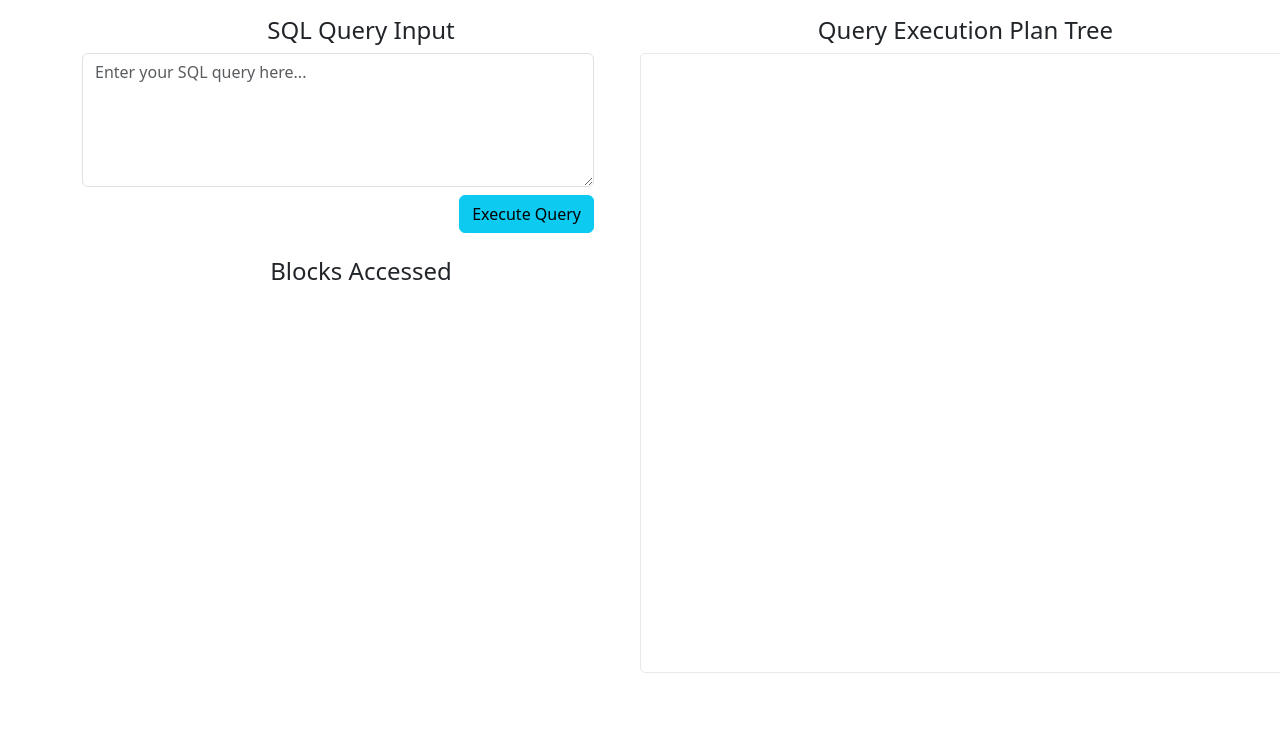
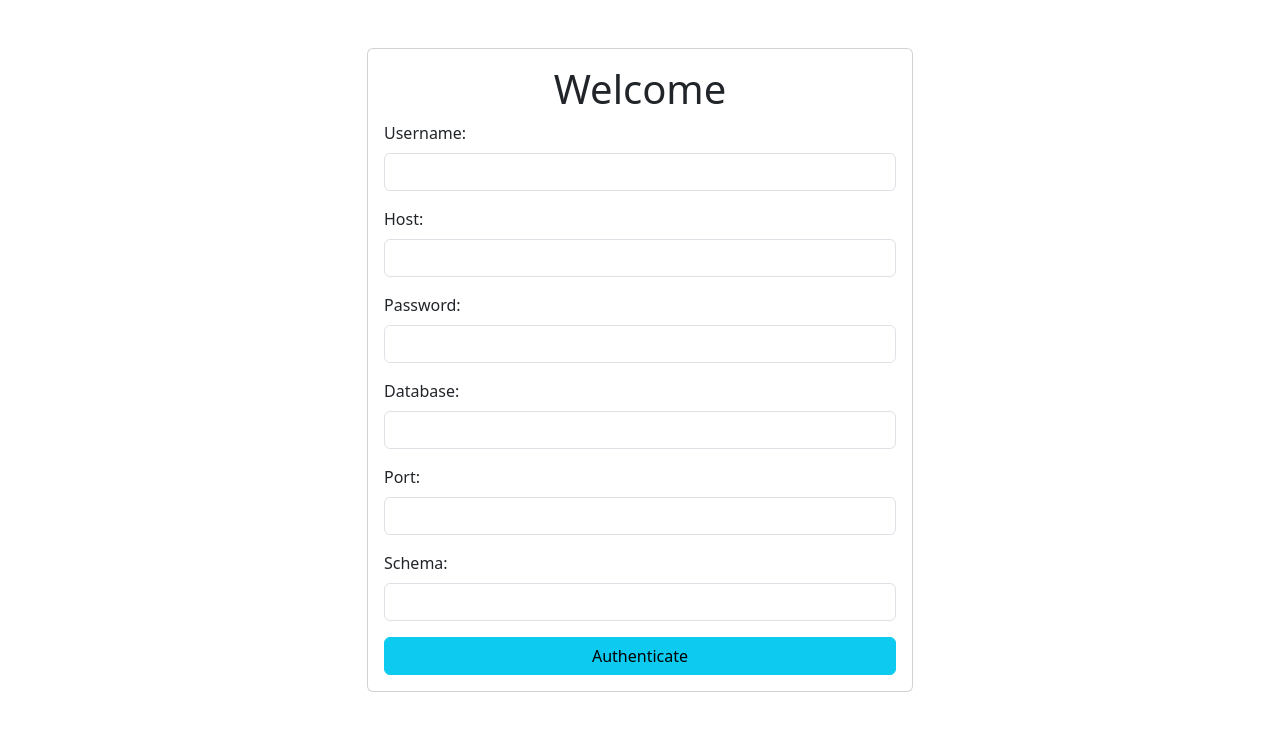
Before and after one commit to lakshya-aga/SC3020_Project_2, a React (Create React App) app in the folder interface/: page / in a window 1280 px wide. Shown: the top 730 px of the page. Built offline with nearby package versions, Linux system fonts and the light colour scheme.

Commit message:
Final UI Updates

```diff
--- a/interface/src/App.js
+++ b/interface/src/App.js
@@ -8,8 +8,8 @@ function App() {
   return (
     <Router>
       <Routes>
-        <Route path={'/login'} element={<Login/>}/>
-        <Route path={'/'} exact element={<MainPage />}/>
+        <Route path={'/'} element={<Login/>}/>
+        <Route path={'/app'} exact element={<MainPage />}/>
       </Routes>
     </Router>
   );
--- a/interface/src/QepVisualization.js
+++ b/interface/src/QepVisualization.js
@@ -39,6 +39,7 @@ const OrgChart = ({ data }) => {
   useEffect(() => {
     const chartDom = document.getElementById('orgChart');
     const myChart = echarts.init(chartDom);
+
     const option = {
       tooltip: {
         trigger: 'item',
@@ -187,6 +188,18 @@ const OrgChart = ({ data }) => {
           <p>Buffer Size: {data['Shared Hit Blocks']*8}</p>
           <p>Actual Rows: {data['Actual Rows']*8}</p>
           </div>);
+      } else if(data.name == 'Hash') {
+        generalContent = (
+          <div>
+          {data['Hash Buckets'] ? <p>Hash Buckets: {data['Hash Buckets']}</p> : null}
+          <p>Startup Cost: {data['Startup Cost']}</p>
+          <p>Total Cost: {data['Total Cost']}</p>
+          <p>Startup Time: {data['Actual Startup Time']}</p>
+          <p>Total Time: {data['Actual Total Time']}</p>
+          <p>No. of Buffers: {data['Shared Hit Blocks']}</p>
+          <p>Buffer Size: {data['Shared Hit Blocks']*8}</p>
+          <p>Actual Rows: {data['Actual Rows']*8}</p>
+          </div>);
       } else {
         generalContent = (
           <div>
@@ -212,12 +225,13 @@ const OrgChart = ({ data }) => {
               {blockAccessed.map((tableBlock) => {
                 const { tablename, blockaccessed} = tableBlock;
                 console.log(tablename)
+                console.log("Check:",displayedBlocks.start)
                 return blockaccessed.slice(displayedBlocks.start, displayedBlocks.end).map((blockInfo) => {
                   const { blocks, tuples } = blockInfo;
                   console.log("Blocks:",blocks)
                   console.log("Tuples:",tuples)
                   return (
-                    <div className={`col-md-${columnWidth}`} key={`${tablename}-${blocks}`}>
+                    <div className={`col-md-${columnWidth}`} key={`${tablename}-${blocks}`} style={{ width: '180px' }}>
                       <div className="card">
                         <div className="card-body">
                           <div className="text-center">
@@ -277,7 +291,7 @@ const OrgChart = ({ data }) => {
     return () => {
       myChart.dispose();
     };
-  }, [dataChart, activeTab,displayedBlocks.start, displayedBlocks.end, maxBlocksToRender]);
+  }, [dataChart, activeTab,displayedBlocks,displayedBlocks.start, displayedBlocks.end, maxBlocksToRender]);
 
   const closeModal = () => {
     setShowModal(false);
@@ -292,7 +306,7 @@ const OrgChart = ({ data }) => {
         contentLabel="Node Information"
         style={{
           content: {
-            width: '50%', // Adjust the width as needed
+            width: '45%', // Adjust the width as needed
             height: '50%', // Adjust the height as needed
             margin: 'auto', // Center the modal horizontally
           },
--- a/interface/src/components/DataBlocks.js
+++ b/interface/src/components/DataBlocks.js
@@ -83,12 +83,25 @@ const Datablocks = ({ data }) => {
     end: 100, // Initially display the first 100 blocks
   });
 
+
   const tupleSQL = data.tupleSQL;
 
   const blocksAccessed = data.blocksAccessed[0];
 
   const maxColumns = 3; // Maximum number of columns
   const columnWidth = 12 / maxColumns; // Bootstrap column width calculation
+
+  const [resetKey, setResetKey] = useState(0); // Introduce a reset key
+
+  useEffect(() => {
+    // Reset displayedBlocks to original settings when tupleSQL changes
+    setDisplayedBlocks({
+      start: 0,
+      end: 100,
+    });
+    // Increment the reset key to trigger a re-render
+    setResetKey((prevKey) => prevKey + 1);
+  }, [tupleSQL]);
 
   const handleBlockClick = (tablename, aliasname, blockNum) => {
     // Set selected block and show modal
@@ -126,10 +139,11 @@ const Datablocks = ({ data }) => {
     });
   };
 
+
   var maxTuples = JSON.parse(sessionStorage.getItem('maxTuples'));
 
   return (
-    <div className={'container mt-4'}>
+    <div key={resetKey} className={'container mt-4'}>
     <div className="d-flex justify-content-start" style={{ width: '40vw', height: '50vh', overflowY: 'auto' }}>
       <div className={`row row-cols-1 row-cols-md-${maxColumns} g-2`}>
         {blocksAccessed.map((tableBlock, index) => {
@@ -140,7 +154,7 @@ const Datablocks = ({ data }) => {
 
             const fillPercentage = (tuples/ maxTuples[tablename]) * 100; // Calculate fill percentage
             return (
-              <div className={`col-md-${columnWidth}`} key={`${tablename}-${blocks}`}>
+              <div className={`col-md-${columnWidth}`} key={`${tablename}-${blocks}`} style={{ width: '180px' }}>
                 <div className="card">
                   <div className="card-body">
                     <div className="text-center">
@@ -155,7 +169,7 @@ const Datablocks = ({ data }) => {
                         aria-valuenow={fillPercentage}
                         aria-valuemin="0"
                         aria-valuemax="100"
-                      ></div> <span style={{ color: 'black' }}>{`${fillPercentage.toFixed(2)}%`}</span>
+                      ></div>
                     </div>
                     <div style={{ fontSize: 12.5}}>Block Capacity: {maxTuples[tablename]} Tuples</div>
                     <div className="text-center">
--- a/interface/src/components/Login.js
+++ b/interface/src/components/Login.js
@@ -1,9 +1,11 @@
 import React, { useState } from 'react';
 import { useNavigate } from 'react-router-dom';
 import axios from 'axios';
+import './LoadingScreen.css';
 
 function Login() {
   const [inputs, setInputs] = useState({ username: '', host: '', password: '', database: '', port: '', schema: '' });
+  const [loading, setLoading] = useState(false);
   const [maxTuples, setMaxTuples] = useState(null);
   const navigate = useNavigate();
 
@@ -14,7 +16,8 @@ function Login() {
 
   const handleSubmit = async (event) => {
     event.preventDefault();
-    // TODO: Add backend credentials check and fetch profile info logic here
+    setLoading(true);
+
     try {
       const response = await axios.post("http://127.0.0.1:5000/authenticate", {
         dbUser: inputs.username,
@@ -26,14 +29,14 @@ function Login() {
       });
 
       if (response.statusText == "OK") {
-        // Redirect to the main page after successful login
+        // Redirect to the main page after successful authentication
         const data = await response.data;
         setMaxTuples(data);
         sessionStorage.setItem('maxTuples', JSON.stringify(data));
 
         console.log('Data:', data);
 
-        navigate('/');
+        navigate('/app');
       } else {
         // Handle login failure here (display error message, etc.)
 
@@ -44,6 +47,8 @@ function Login() {
       // Handle network errors or other exceptions here
       alert("Enter valid authentication details")
       console.error('Error:', error);
+    }finally {
+      setLoading(false);
     }
   };
 
@@ -56,6 +61,7 @@ function Login() {
             <div className="card-body">
               <h1 className="card-title text-center">Welcome</h1>
               <form onSubmit={handleSubmit}>
+              {loading && <div className="loading"></div>}
                 <div className="mb-3">
                   <label htmlFor="username" className="form-label">
                     Username:
@@ -141,7 +147,7 @@ function Login() {
                   />
                 </div>
                 <div className="d-grid gap-2">
-                  <button type="submit" className="btn btn-primary">
+                  <button type="submit" className="btn btn-info">
                     Authenticate
                   </button>
                 </div>
--- a/interface/src/components/MainPage.js
+++ b/interface/src/components/MainPage.js
@@ -1,4 +1,4 @@
-import React, { useState } from 'react';
+import React, { useState, useRef } from 'react';
 import 'bootstrap/dist/css/bootstrap.min.css';
 import SqlQueryInput from './QueryInput';
 import DataBlocks from './DataBlocks';
@@ -9,7 +9,16 @@ function MainPage() {
 
   const handleReceiveJsonData = (data) => {
     setJsonData(data);
+    scrollToTop();
   };
+
+  const treeContainerRef = useRef(null);
+
+  function scrollToTop() {
+    if (treeContainerRef.current) {
+      treeContainerRef.current.scrollTop = 0;
+    }
+  }
 
   return (
     <div className="container mt-3">
@@ -17,12 +26,12 @@ function MainPage() {
         <div className="col-6 text-center">
           <h4 className="mb-2">SQL Query Input</h4>
           <SqlQueryInput onReceiveJsonData={handleReceiveJsonData} />
-          <h4 className="mb-2 mt-4">Blocks Accessed</h4>
+          <h4 className="mb-2 mt-2">Blocks Accessed</h4>
           {jsonData && <DataBlocks data={jsonData}/>}
         </div>
         <div className="col-md-7">
           <h4 className="mb-2 text-center">Query Execution Plan Tree</h4>
-          <div style={{ height: '620px', overflowY: 'auto', border: '1px solid #e9e9e9', borderRadius: '5px', padding: '10px' }}>
+          <div ref={treeContainerRef} style={{ height: '620px', overflowY: 'auto', border: '1px solid #e9e9e9', borderRadius: '5px', padding: '10px' }}>
             {jsonData && <OrgChartTree data={jsonData} />}
           </div>
         </div>
--- a/interface/src/components/QueryInput.js
+++ b/interface/src/components/QueryInput.js
@@ -1,7 +1,7 @@
 // SqlQueryInput.js
 import React, { useState } from 'react';
 import axios from 'axios';
-import './LoadingScreen.css'; // Import CSS file for styling
+import './LoadingScreen.css';
 
 const SqlQueryInput = ({ onReceiveJsonData }) => {
   const [sqlQuery, setSqlQuery] = useState('');
```
